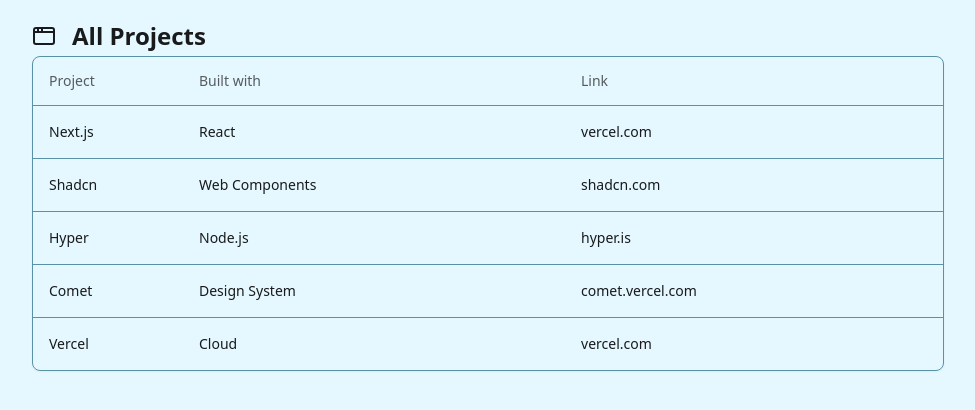
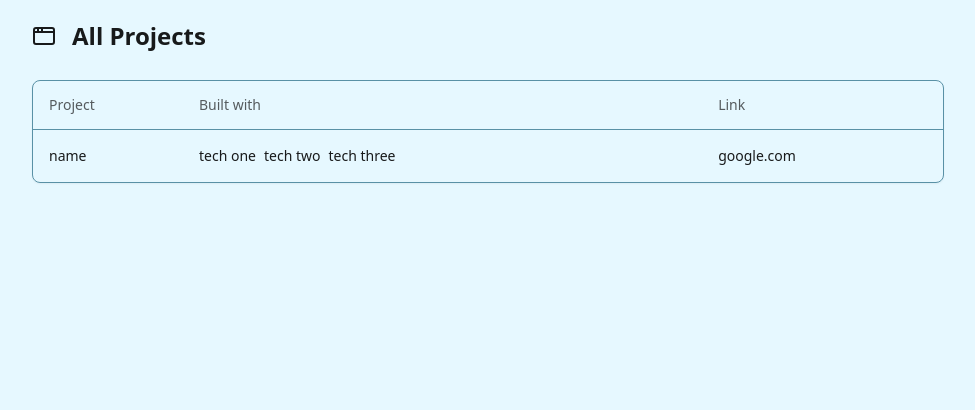
Before and after one commit to nicyuvi/nicyuvi-v2, a Next.js app: page /archive in a window 1280 px wide. Shown: the top 410 px of the page, without its empty margins (152-1127 px from the left). Built offline with nearby package versions, Linux system fonts and the light colour scheme.

Commit message:
add data structure to easily add to table

```diff
--- a/src/app/(main)/(routes)/archive/page.tsx
+++ b/src/app/(main)/(routes)/archive/page.tsx
@@ -9,12 +9,33 @@
 import Link from 'next/link'
 import { AppWindow } from 'lucide-react'
 
+type Link = {
+  name: string
+  href: string
+}
+
+type Project = {
+  name: string
+  techList: string[]
+  link: Link
+}
+
 export default function Component() {
+  const projects: Project[] = [
+    {
+      name: 'name',
+      techList: ['tech one', 'tech two', 'tech three'],
+      link: {
+        name: 'google.com',
+        href: 'https://google.com',
+      },
+    },
+  ]
   return (
     <div className="flex flex-col gap-4 p-4 md:gap-8 md:p-6">
       <div className="container mx-auto">
         <div className="w-full max-w-6xl space-y-2">
-          <div className="flex items-center gap-4">
+          <div className="mb-8 flex items-center gap-4">
             <AppWindow />
             <h1 className="text-2xl font-bold leading-none">All Projects</h1>
           </div>
@@ -28,41 +49,25 @@
                 </TableRow>
               </TableHeader>
               <TableBody>
-                <TableRow>
-                  <TableCell className="font-medium">Next.js</TableCell>
-                  <TableCell>React</TableCell>
-                  <TableCell>
-                    <Link href="#">vercel.com</Link>
-                  </TableCell>
-                </TableRow>
-                <TableRow>
-                  <TableCell className="font-medium">Shadcn</TableCell>
-                  <TableCell>Web Components</TableCell>
-                  <TableCell>
-                    <Link href="#">shadcn.com</Link>
-                  </TableCell>
-                </TableRow>
-                <TableRow>
-                  <TableCell className="font-medium">Hyper</TableCell>
-                  <TableCell>Node.js</TableCell>
-                  <TableCell>
-                    <Link href="#">hyper.is</Link>
-                  </TableCell>
-                </TableRow>
-                <TableRow>
-                  <TableCell className="font-medium">Comet</TableCell>
-                  <TableCell>Design System</TableCell>
-                  <TableCell>
-                    <Link href="#">comet.vercel.com</Link>
-                  </TableCell>
-                </TableRow>
-                <TableRow>
-                  <TableCell className="font-medium">Vercel</TableCell>
-                  <TableCell>Cloud</TableCell>
-                  <TableCell>
-                    <Link href="#">vercel.com</Link>
-                  </TableCell>
-                </TableRow>
+                {projects.map((project, index) => (
+                  <TableRow key={index}>
+                    <TableCell className="font-medium">
+                      {project.name}
+                    </TableCell>
+                    <TableCell>
+                      {project.techList.map((tech, index) => (
+                        <span key={index} className="mr-2">
+                          {tech}
+                        </span>
+                      ))}
+                    </TableCell>
+                    <TableCell>
+                      <Link href={project.link.href} target="_blank">
+                        {project.link.name}
+                      </Link>
+                    </TableCell>
+                  </TableRow>
+                ))}
               </TableBody>
             </Table>
           </div>
```
